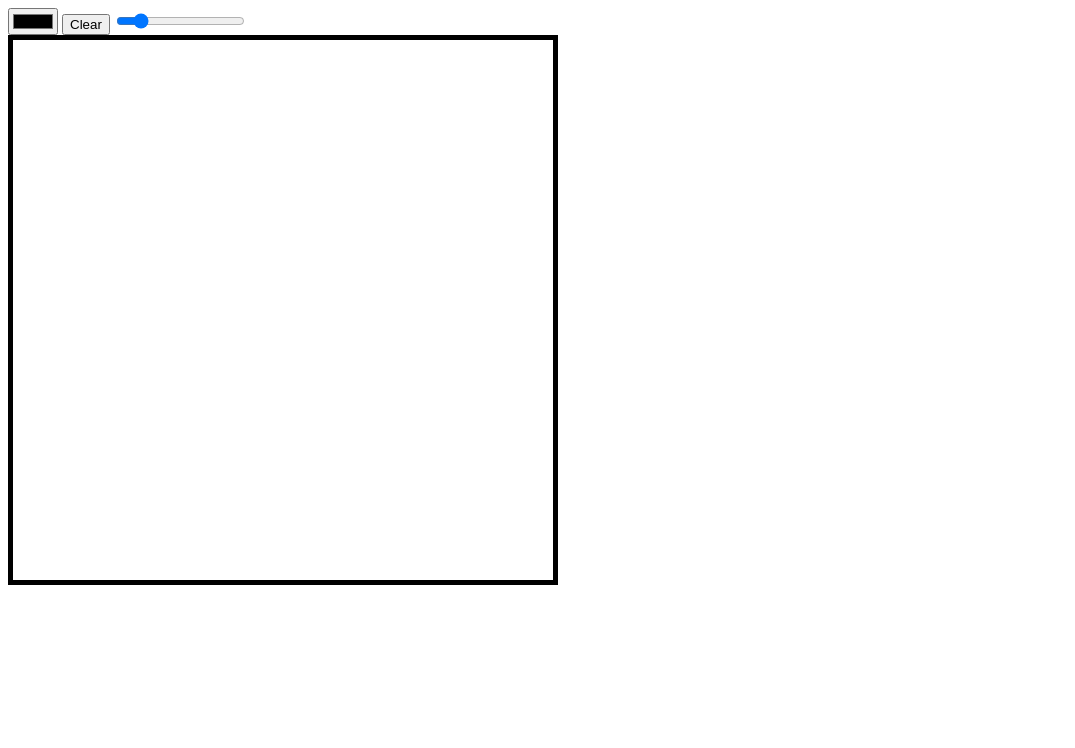
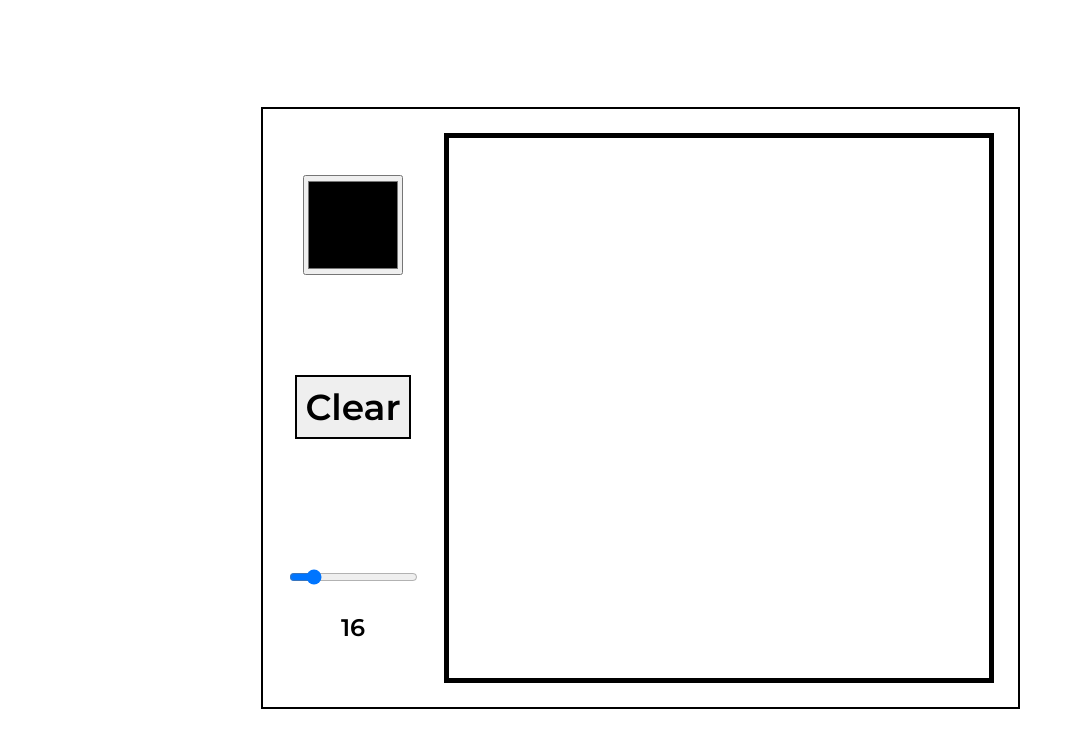
Before and after one commit to ljubab/etch-a-sketch, a plain HTML site: page index.html in a window 1280 px wide. Shown: the whole page, without its empty margins (0-1075 px from the left). Drawn offline with Linux system fonts and the light colour scheme.

Commit message:
make ui to look nicer

```diff
--- a/index.html
+++ b/index.html
@@ -8,10 +8,19 @@
     <link rel="stylesheet" href="style.css">
 </head>
 <body>
-    <input type="color" id="inputColorPicker">
-    <button id="clear">Clear</button>
-    <input type="range" min = "1" max = "100" value = "16" id = "sizeOfCanvas">
-    <div id="canvas"></div>
+    <div class="forCenter">
+        <div id="tools-canvas">
+            <div id="tools">
+                <input type="color" id="inputColorPicker">
+                <button id="clear">Clear</button>
+                <div class="scroll">
+                    <input type="range" min = "1" max = "100" value = "16" id = "sizeOfCanvas" oninput="this.nextElementSibling.value = this.value">
+                    <output>16</output>
+                </div>
+            </div>
+            <div id="canvas"></div>
+        </div>
+    </div>
     <script src="script.js"></script>
 </body>
 </html>
--- a/style.css
+++ b/style.css
@@ -1,3 +1,9 @@
+@import url('https://fonts.googleapis.com/css2?family=Montserrat:wght@600&display=swap');
+
+* {
+    font-family: "Montserrat";
+}
+
 .pixel {
     background-color: white;
     border: 0;
@@ -16,3 +22,65 @@
     height: 500px;
     padding: 20px;
 }
+
+#tools {
+    display: flex;
+    flex-direction: column;
+    align-items: center;
+    justify-content: center;
+    gap: 100px;
+    margin-right: 24px;
+}
+
+#tools-canvas {
+    display: flex;
+    border: 2px solid black;
+    padding: 24px;
+}
+
+#inputColorPicker {
+    width: 100px;
+    height: 100px;
+}
+
+#clear {
+    font-size: 36px;
+    border: 2px solid black;
+    padding: 8px;
+}
+
+#clear:hover {
+    background-color: #c2c2c2;
+    transition: 0.4s;
+}
+
+#clear:active {
+    background-color: red;
+}
+
+#sizeOfCanvas {
+    height: 72px;
+}
+
+.scroll {
+    display: flex;
+    flex-direction: column;
+}
+
+.scroll input {
+    margin-bottom: 0;
+}
+
+.scroll output {
+    text-align: center;
+    font-size: 24px;
+    margin-top: 0;
+}
+
+.forCenter {
+    height: 100vh;
+    overflow: auto;
+    display: flex;
+    align-items: center;
+    justify-content: center;
+}
```
